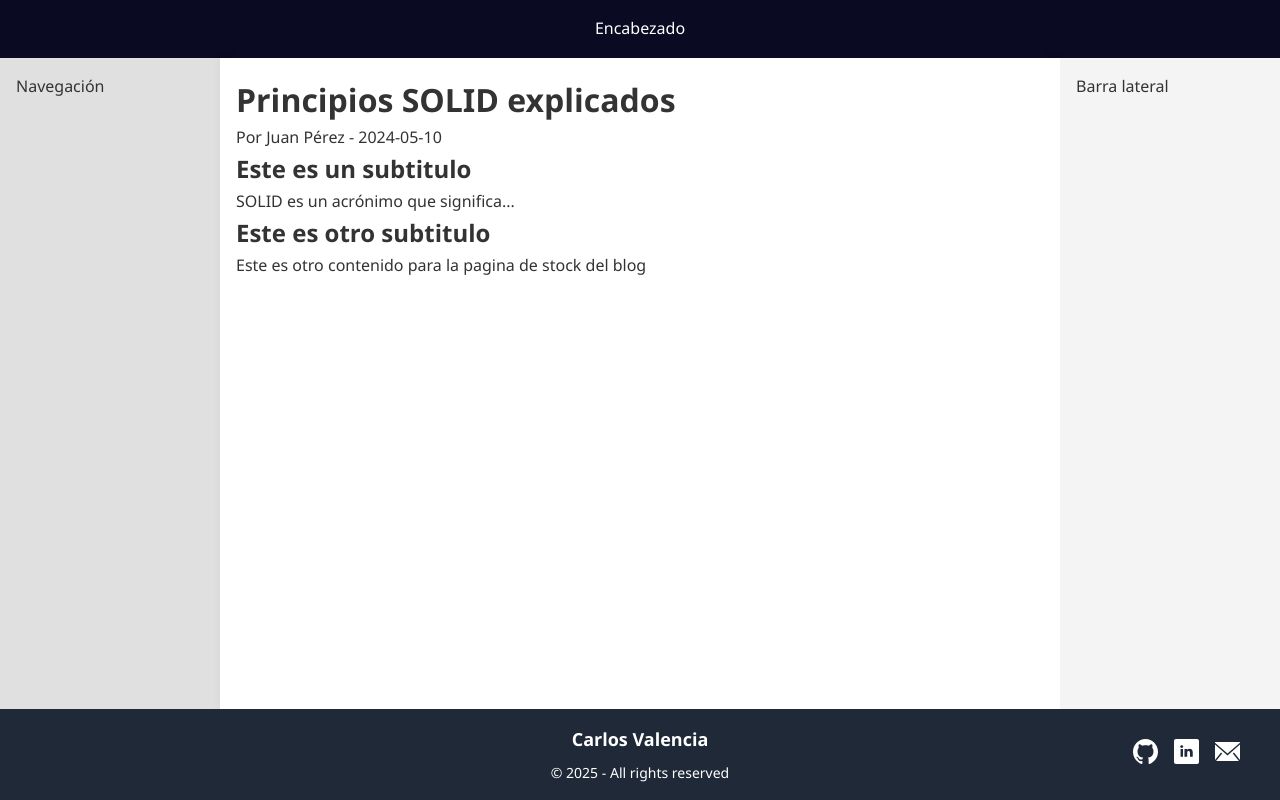
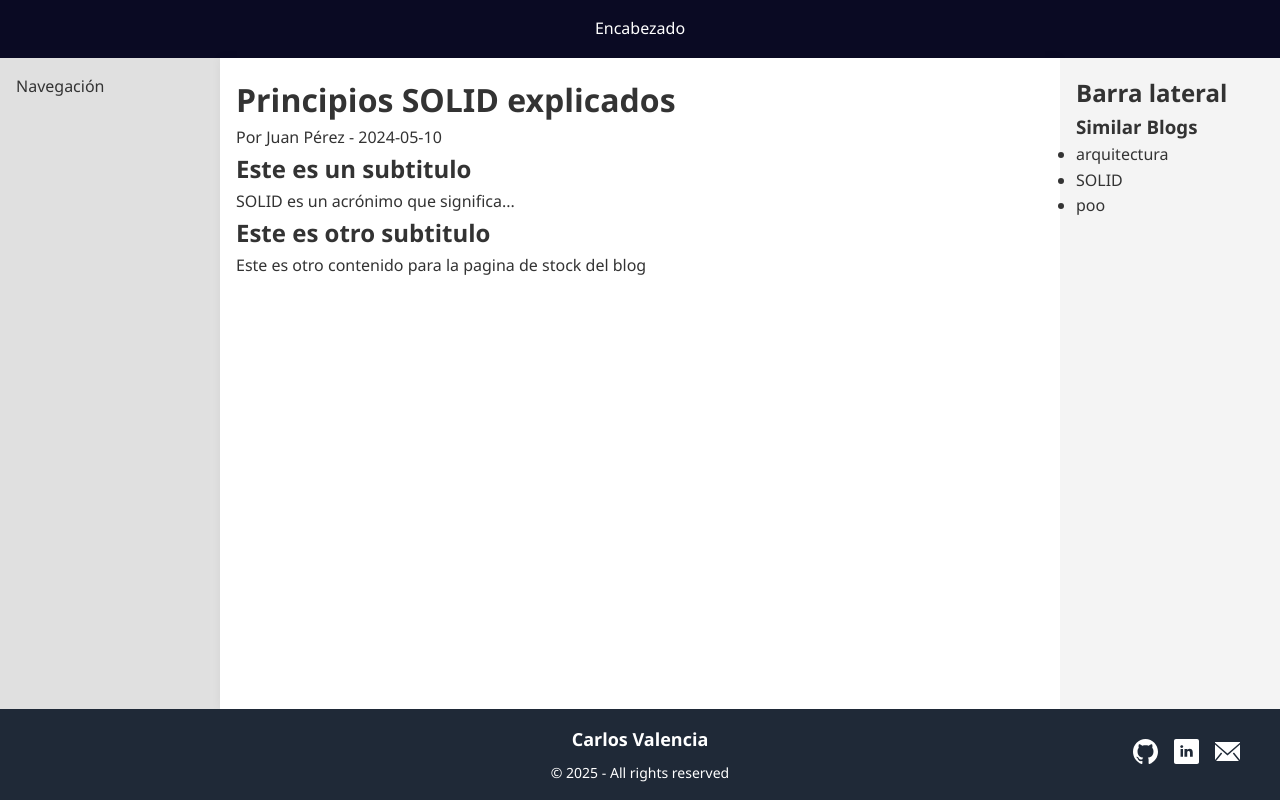
Before and after one commit to carlosValencia01/personal-page, a React (Vite) app: page /blog/arquitectura-solid in a window 1280 px wide. Built offline with nearby package versions, Linux system fonts and the light colour scheme.

Commit message:
feat:start implementation of suggested items

```diff
--- a/src/Pages/Blogs/BlogPost.jsx
+++ b/src/Pages/Blogs/BlogPost.jsx
@@ -3,10 +3,23 @@ import { useParams } from 'react-router';
 import blogs from '../../Data/blogs.json';
 import './style.css';
 import { Footer } from '../../Components/Footer';
+import { useEffect, useState } from 'react';
 
 function BlogPost() {
   const { slug } = useParams();
   const blog = blogs.find(b => b.slug === slug);
+  const [suggestedList, setSuggestedList] = useState([]);
+
+  useEffect(() => {
+    updateSuggestedBlogs();
+  }, [slug])
+
+  const updateSuggestedBlogs = () => {
+    blog.tags.forEach(tag => {
+      //take each tag and search blogs that match that tag and add it to the suggestedlist
+      setSuggestedList(prevItems => [...prevItems, {title:tag}]);
+    });
+  }
 
   if (!blog) return <h2>Blog no encontrado</h2>;
 
@@ -27,8 +40,17 @@ function BlogPost() {
             )}</div>
          </div>
       </main>
-      <aside className="sidebar-right">Barra lateral</aside>
-      {/* <footer class="footer">Pie de página</footer> */}
+      <aside className="sidebar-right">
+        <h2>Barra lateral</h2>
+        <h3>Similar Blogs</h3>
+        <ul>
+          {
+            suggestedList.map((x)=>(
+              <li key={x.title}>{x.title}</li>
+            ))
+          }
+        </ul>
+      </aside>
       <Footer/>
     </div>
   );
--- a/src/main.jsx
+++ b/src/main.jsx
@@ -7,7 +7,7 @@ import { BrowserRouter, Route, Routes } from 'react-router'
 import BlogPost from './Pages/Blogs/BlogPost.jsx'
 
 createRoot(document.getElementById('root')).render(
-  <StrictMode>
+  <>
     <BrowserRouter>
       <Routes>
         <Route path='/' element={<AboutMe/>}/>
@@ -16,5 +16,5 @@ createRoot(document.getElementById('root')).render(
         {/* <AboutMe /> */}
       </Routes>
     </BrowserRouter>
-  </StrictMode>,
+  </>,
 )
```
